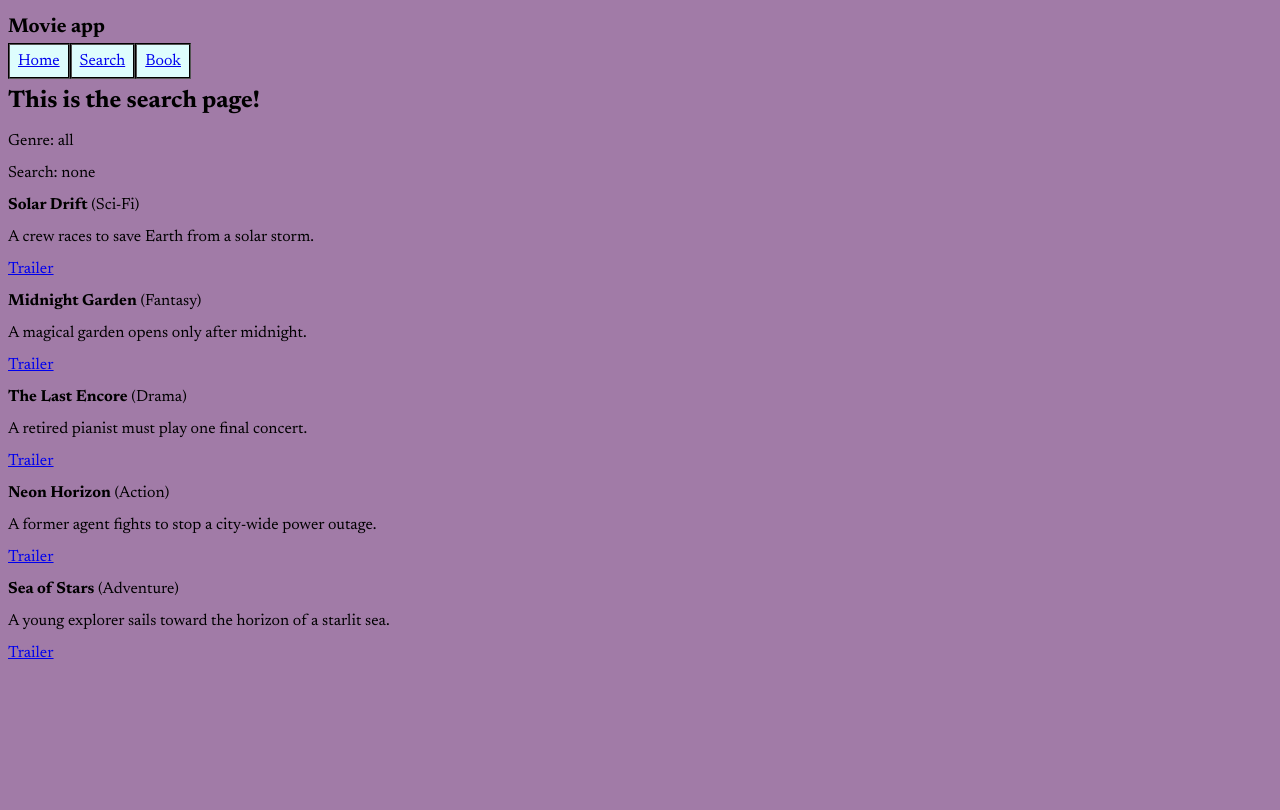
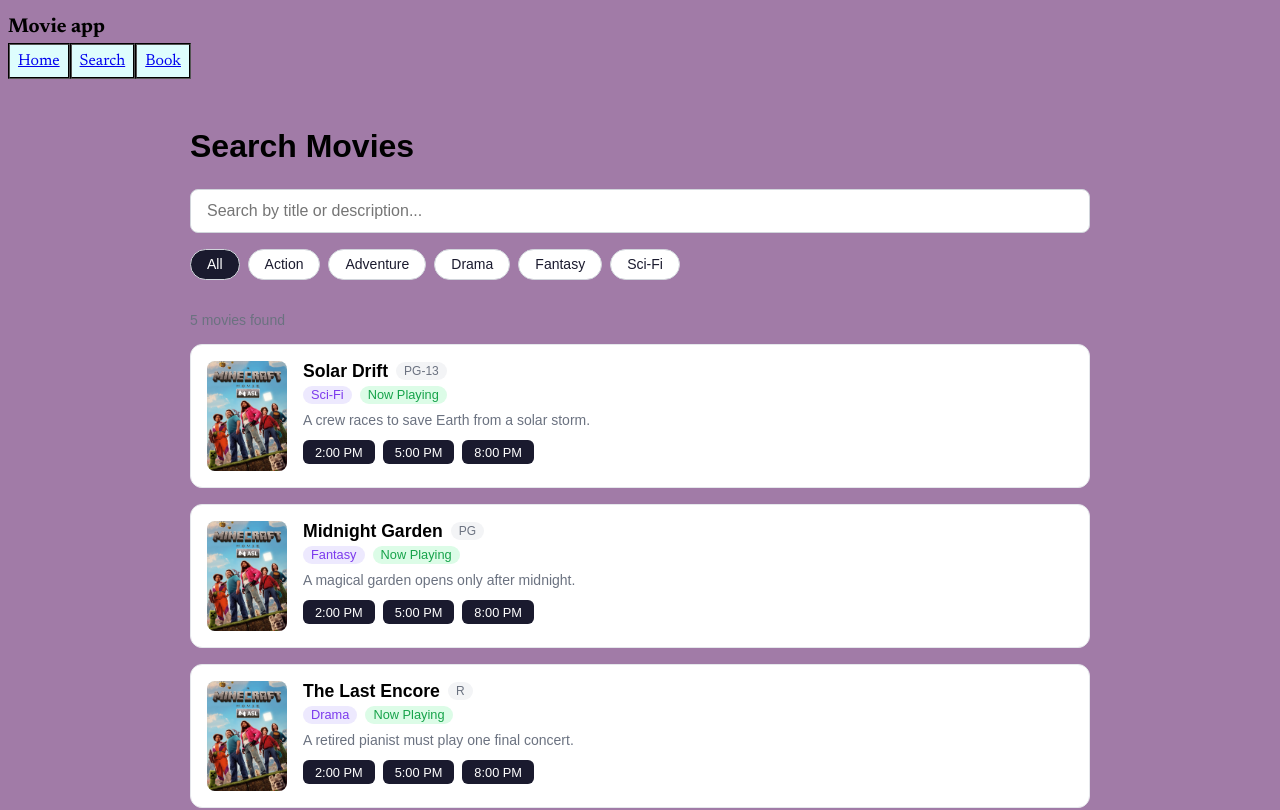
Before and after one commit to walkerangland/CSCI4050-Cinema-System-Project, a Next.js app: page /search in a window 1280 px wide. Shown: the top 810 px of the page. Built offline with nearby package versions, Linux system fonts and the light colour scheme.

Commit message:
add search page UI - areeba

```diff
--- a/app/search/page.js
+++ b/app/search/page.js
@@ -1,28 +1,135 @@
+'use client'
+import { useState } from 'react'
 import { FilterAndSearch } from '../../lib/movies'
+import Link from 'next/link'
 
-export default function Page({ searchParams }) {
-  const genre = searchParams?.genre ?? ''
-  const query = searchParams?.q ?? ''
+const GENRES = ['All', 'Action', 'Adventure', 'Drama', 'Fantasy', 'Sci-Fi']
+
+export default function SearchPage() {
+  const [query, setQuery] = useState('')
+  const [genre, setGenre] = useState('')
+
   const movies = FilterAndSearch(genre, query)
 
-  return (<div>
-            <h1>This is the search page!</h1>
-            <p>Genre: {genre || 'all'}</p>
-            <p>Search: {query || 'none'}</p>
+   return (
+      <div style={{ maxWidth: '900px', margin: '0 auto', padding: '2rem', fontFamily: 'sans-serif' }}>
+
+        {/* Title */}
+        <h1 style={{ fontSize: '2rem', fontWeight: 'bold', marginBottom: '1.5rem' }}>Search Movies</h1>
+
+        {/* Search Bar */}
+        <input
+          type="text"
+          placeholder="Search by title or description..."
+          value={query}
+          onChange={(e) => setQuery(e.target.value)}
+          style={{
+            width: '100%',
+            padding: '0.75rem 1rem',
+            fontSize: '1rem',
+            borderRadius: '8px',
+            border: '1px solid #d1d5db',
+            marginBottom: '1rem',
+            boxSizing: 'border-box',
+          }}
+        />
+
+        {/* Genre Filter */}
+        <div style={{ display: 'flex', gap: '0.5rem', flexWrap: 'wrap', marginBottom: '2rem' }}>
+          {GENRES.map((g) => (
+            <button
+              key={g}
+              onClick={() => setGenre(g === 'All' ? '' : g)}
+              style={{
+                padding: '0.4rem 1rem',
+                borderRadius: '999px',
+                border: '1px solid #d1d5db',
+                cursor: 'pointer',
+                backgroundColor: (genre === g || (g === 'All' && genre === '')) ? '#1a1a2e' : 'white',
+                color: (genre === g || (g === 'All' && genre === '')) ? 'white' : '#1a1a2e',
+                fontWeight: '500',
+                fontSize: '0.875rem',
+              }}
+            >
+              {g}
+            </button>
+          ))}
+        </div>
+
+        {/* Results Count */}
+        <p style={{ color: '#6b7280', marginBottom: '1rem', fontSize: '0.875rem' }}>
+          {movies.length} {movies.length === 1 ? 'movie' : 'movies'} found
+        </p>
+
+        {/* Results */}
         {movies.length === 0 ? (
-              <p>No matching movies found.</p>
+          <div style={{ textAlign: 'center', padding: '4rem', color: '#6b7280' }}>
+            <p style={{ fontSize: '1.25rem' }}> No movies found</p>
+            <p style={{ fontSize: '0.875rem' }}>Try a different search or genre</p>
+          </div>
         ) : (
-              <div>
+          <div style={{ display: 'flex', flexDirection: 'column', gap: '1rem' }}>
             {movies.map((movie) => (
-                  <div key={movie.id}>
-                    <p><strong>{movie.title}</strong> ({movie.genre})</p>
-                    <p>{movie.description}</p>
-                    <p><a href={movie.DisplayTrailer()} target="_blank" rel="noreferrer">Trailer</a></p>
+              <div
+                key={movie.id}
+                style={{
+                  display: 'flex',
+                  gap: '1rem',
+                  padding: '1rem',
+                  border: '1px solid #e5e7eb',
+                  borderRadius: '12px',
+                  backgroundColor: 'white',
+                }}
+              >
+                {/* Poster */}
+                <img
+                  src={movie.posterUrl}
+                  alt={movie.title}
+                  style={{ width: '80px', height: '110px', objectFit: 'cover', borderRadius: '8px', flexShrink: 0 }}
+                />
+
+                {/* Info */}
+                <div style={{ flex: 1 }}>
+                  <div style={{ display: 'flex', alignItems: 'center', gap: '0.5rem', marginBottom: '0.25rem' }}>
+                    <h2 style={{ fontSize: '1.1rem', fontWeight: 'bold', margin: 0 }}>{movie.title}</h2>
+                    <span style={{ fontSize: '0.75rem', padding: '0.1rem 0.5rem', backgroundColor: '#f3f4f6', borderRadius: '999px', color: '#6b7280' }}>{movie.rating}</span>
+                  </div>
+
+                  <div style={{ display: 'flex', gap: '0.5rem', marginBottom: '0.5rem' }}>
+                    <span style={{ fontSize: '0.8rem', padding: '0.1rem 0.5rem', backgroundColor: '#ede9fe', color: '#7c3aed', borderRadius: '999px' }}>{movie.genre}</span>
+                    <span style={{ fontSize: '0.8rem', padding: '0.1rem 0.5rem', backgroundColor: movie.status === 'now-playing' ? '#dcfce7' : '#fef9c3', color: movie.status === 'now-playing' ? '#16a34a' : '#ca8a04', borderRadius: '999px' }}>
+                      {movie.status === 'now-playing' ? ' Now Playing' : ' Coming Soon'}
+                    </span>
+                  </div>
+
+                  <p style={{ fontSize: '0.875rem', color: '#6b7280', margin: '0 0 0.75rem 0' }}>{movie.description}</p>
+
+                  {/* Showtimes */}
+                  {movie.status === 'now-playing' && (
+                    <div style={{ display: 'flex', gap: '0.5rem', flexWrap: 'wrap' }}>
+                      {['2:00 PM', '5:00 PM', '8:00 PM'].map((time) => (
+                        <Link
+                          key={time}
+                          href={`/book?movie=${encodeURIComponent(movie.title)}&time=${encodeURIComponent(time)}`}
+                          style={{
+                            padding: '0.3rem 0.75rem',
+                            backgroundColor: '#1a1a2e',
+                            color: 'white',
+                            borderRadius: '6px',
+                            fontSize: '0.8rem',
+                            textDecoration: 'none',
+                          }}
+                        >
+                          {time}
+                        </Link>
+                      ))}
+                    </div>
+                  )}
+                </div>
               </div>
             ))}
           </div>
         )}
       </div>
-  );
-
+    )
   }
```
Lines whose indentation alone changed are shown as unchanged.
